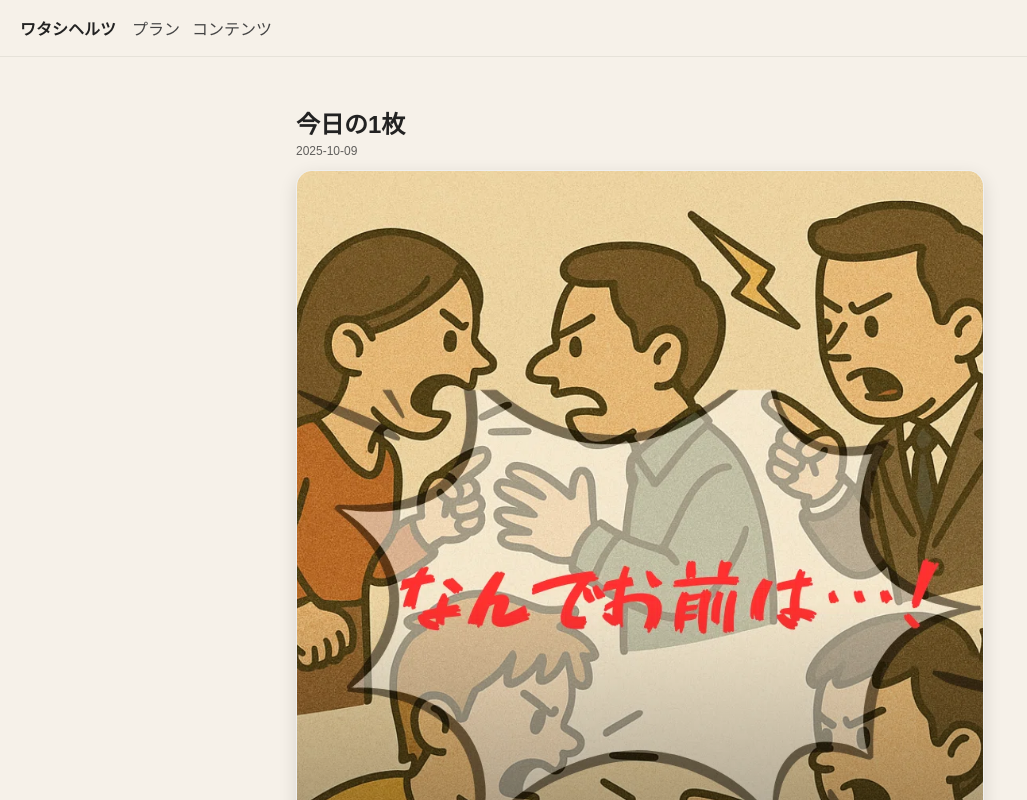
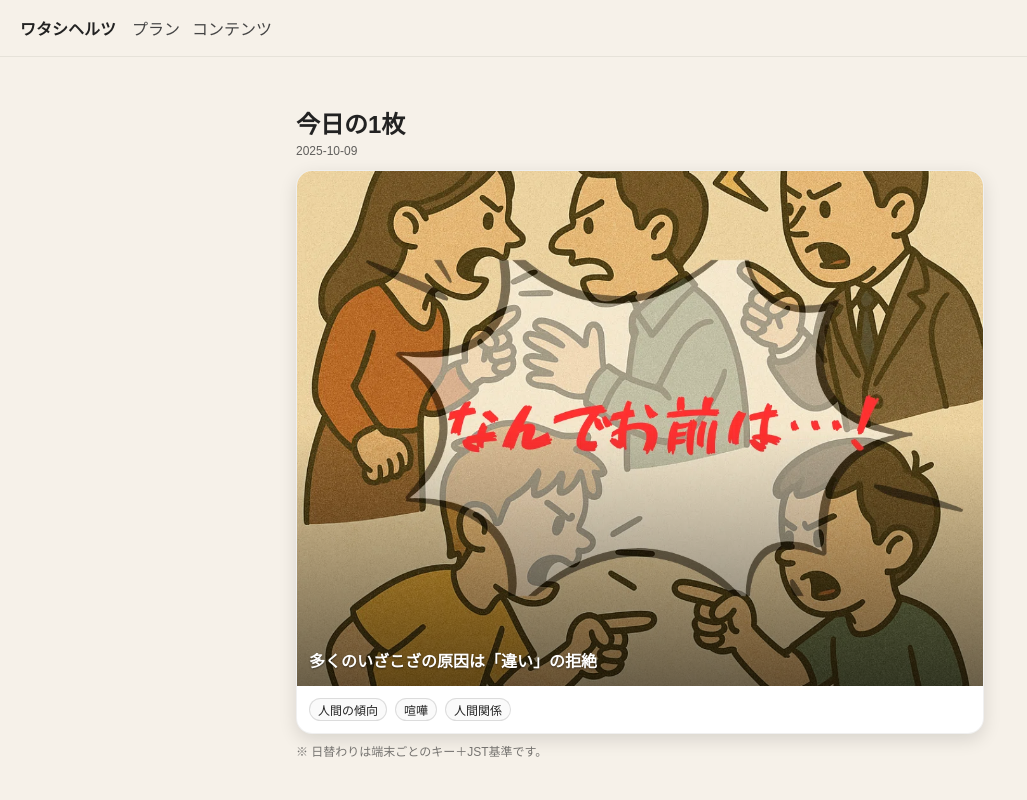
Before and after one commit to hiracoh/watashihertz, a Next.js app: page /gacha in a window 1280 px wide. Shown: the top 800 px of the page, without its empty margins (0-1027 px from the left). Built offline with nearby package versions, Linux system fonts and the light colour scheme; a web font is replaced by a local one.

Commit message:
Update CardItem.tsx

```diff
--- a/components/CardItem.tsx
+++ b/components/CardItem.tsx
@@ -23,7 +23,7 @@ export default function CardItem({ card }: { card: Card }) {
       <div
         style={{
           position: 'relative',
-          aspectRatio: '4 / 5',
+          aspectRatio: '4 / 3',
           // 互換性フォールバック（旧ブラウザ用）
           minHeight: 280,
         }}
```
